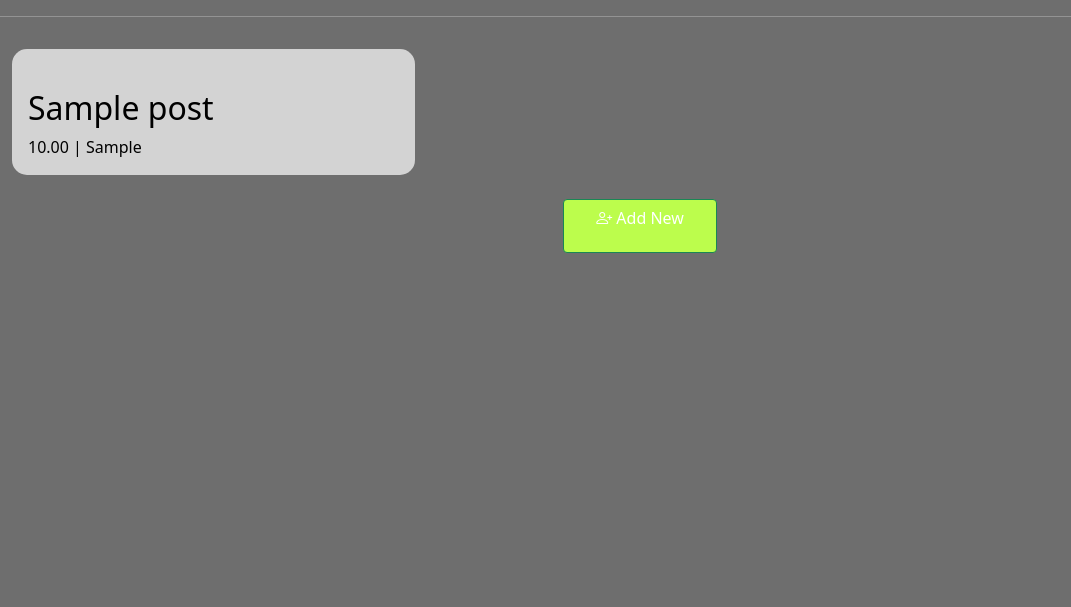
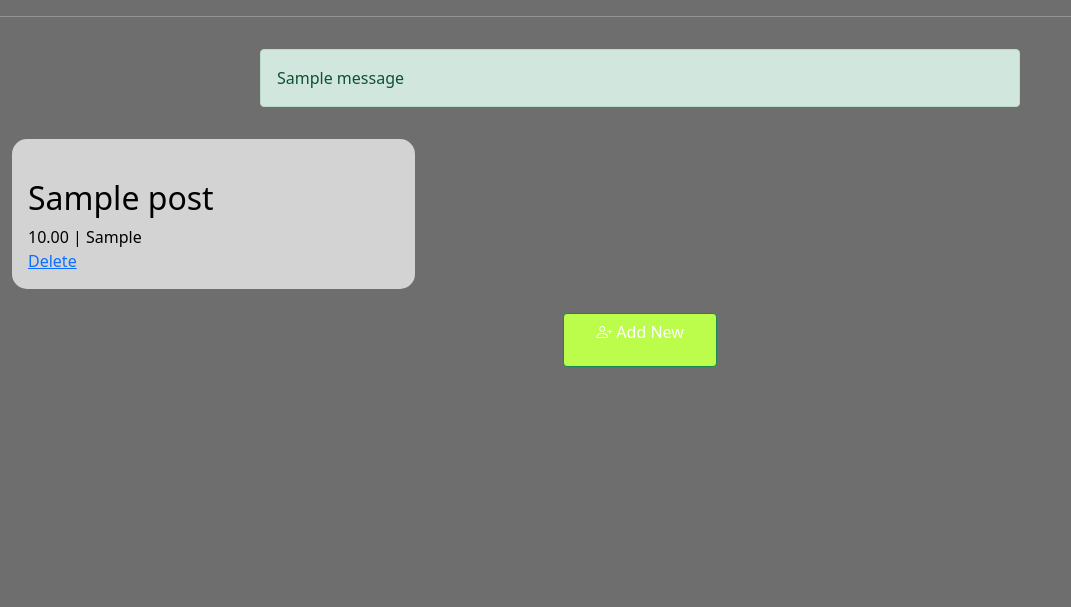
Before and after one commit to Code-Institute-Submissions/MichaelLetson-Django-Portfolio-Project_NovResub, a Django app: page / in a window 1280 px wide. Shown: the part 68-675 px from the top of the page, without its empty margins (0-1071 px from the left). Run offline with Django 3.2, Linux system fonts and the light colour scheme; a user stored in the database is signed in; tables that the repository leaves empty hold one stand-in row (values such as "Sample post"); one stand-in notice (Sample message) is shown.

Commit message:
add functionality in views.py to delete items from database and styled deleteion  message to user

```diff
--- a/PT_APP/models.py
+++ b/PT_APP/models.py
@@ -9,7 +9,7 @@ STATUS = ((0, "Draft"), (1, "Published"))
 
 class Post(models.Model):
     name = models.CharField(max_length=200, unique=True)
-    slug = AutoSlugField(populate_from='name',editable=True, always_update=True)
+    slug = AutoSlugField(populate_from='name', editable=True, always_update=True) # noqa
     featured_image = CloudinaryField('image', default='placeholder')
     location = models.CharField(max_length=200, blank=True)
     price = models.DecimalField(
--- a/PT_APP/urls.py
+++ b/PT_APP/urls.py
@@ -6,4 +6,5 @@ urlpatterns = [
     path("", views.PostList.as_view(), name="home"),
     path('post_detail/<slug:slug>', views.PostDetail.as_view(), name='post_detail'),
     path('new_post/', views.NewPost, name='new_post'),
+    path('delete/<post_id>', views.delete_post, name='delete')
 ]
--- a/PT_APP/views.py
+++ b/PT_APP/views.py
@@ -1,7 +1,11 @@
 from django.shortcuts import render, get_object_or_404
 from django.views import generic, View
+from django.shortcuts import redirect
+# from django.http import HttpResponseRedirect
 from .models import Post
 from .forms import NewPostForm
+from django.contrib import messages
+
 
 
 class PostList(generic.ListView):
@@ -9,6 +13,14 @@ class PostList(generic.ListView):
     queryset = Post.objects.order_by('-created_on')
     template_name = 'index.html'
     paginate_by = 6
+
+
+def delete_post(request, post_id=None):
+    Model = Post
+    post_to_delete = Model.objects.get(id=post_id)
+    post_to_delete.delete()
+    messages.success(request, ('Item successfully deleted!'))
+    return redirect('home')
 
 
 class PostDetail(View):
--- a/PT_Project_ML/settings.py
+++ b/PT_Project_ML/settings.py
@@ -63,7 +63,7 @@ MIDDLEWARE = [
     'django.middleware.security.SecurityMiddleware',
     'django.contrib.sessions.middleware.SessionMiddleware',
     'django.middleware.common.CommonMiddleware',
-    'django.middleware.csrf.CsrfViewMiddleware',
+    # 'django.middleware.csrf.CsrfViewMiddleware',
     'django.contrib.auth.middleware.AuthenticationMiddleware',
     'django.contrib.messages.middleware.MessageMiddleware',
     'django.middleware.clickjacking.XFrameOptionsMiddleware',
--- a/templates/account/signup.html
+++ b/templates/account/signup.html
@@ -1,6 +1,7 @@
 {% extends "base.html" %}
 
 {% load i18n %}
+{% load crispy_forms_tags %}
 
 {% block head_title %}{% trans "Signup" %}{% endblock %}
 
@@ -13,6 +14,7 @@
       <p>{% blocktrans %}Already have an account? Then please <a href="{{ login_url }}" style="color:#BCFD4C;">sign in</a>.{% endblocktrans %}</p>
 
       <form class="signup" id="signup_form" method="post" action="/accounts/signup/">
+        {% csrf_token %}
         <input type="hidden" name="csrfmiddlewaretoken" value="NoFUoM1ZFG9oO5SDxgbDl20oMF4QK9Q1LDloYSO9YhswZAHZYJccwitR2WHmU6X0">
         <p><label for="id_username">Username:</label> <input class='form-control' type="text" name="username" placeholder="Username" autocomplete="username" minlength="1" maxlength="150" required id="id_username"></p>
         <p><label for="id_email">E-mail (optional):</label> <input class='form-control' type="email" name="email" placeholder="E-mail address" autocomplete="email" id="id_email"></p>
--- a/templates/index.html
+++ b/templates/index.html
@@ -2,9 +2,20 @@
 
 {% block content %}
 
+{% if messages %}
+    {% for message in messages %}
+    <div class="container">
+        <div class="row">
+          <div class="col-md-8 mt-3 offset-md-2 alert alert-success" role="alert">
+            {{ message }}
+          </div>
+        </div>
+    </div>
+    {% endfor %}
+{% endif %}
+
 <div class="container-fluid">
     <div class="row">
-
         <!-- Post Entries Column -->
         <div class="col-12 mt-3 left">
             <div class="row">
@@ -23,6 +34,7 @@
                                     <h2 class="card-name">{{ post.name }}</h2>
                                     <p class="card-text">{{ post.price }} | {{ post.location }}</p>
                                 </a>
+                                <a href="{% url 'delete' post.id %}">Delete</a>
                                 {% else %}
                                 <a href="{% url 'post_detail' post.slug %}" class="post-link">
                                     <h2 class="card-name">{{ post.name }}</h2>
```
Also changed, not shown: templates/account/login.html (+4 -3 lines), templates/account/logout.html (+9 -3 lines).
